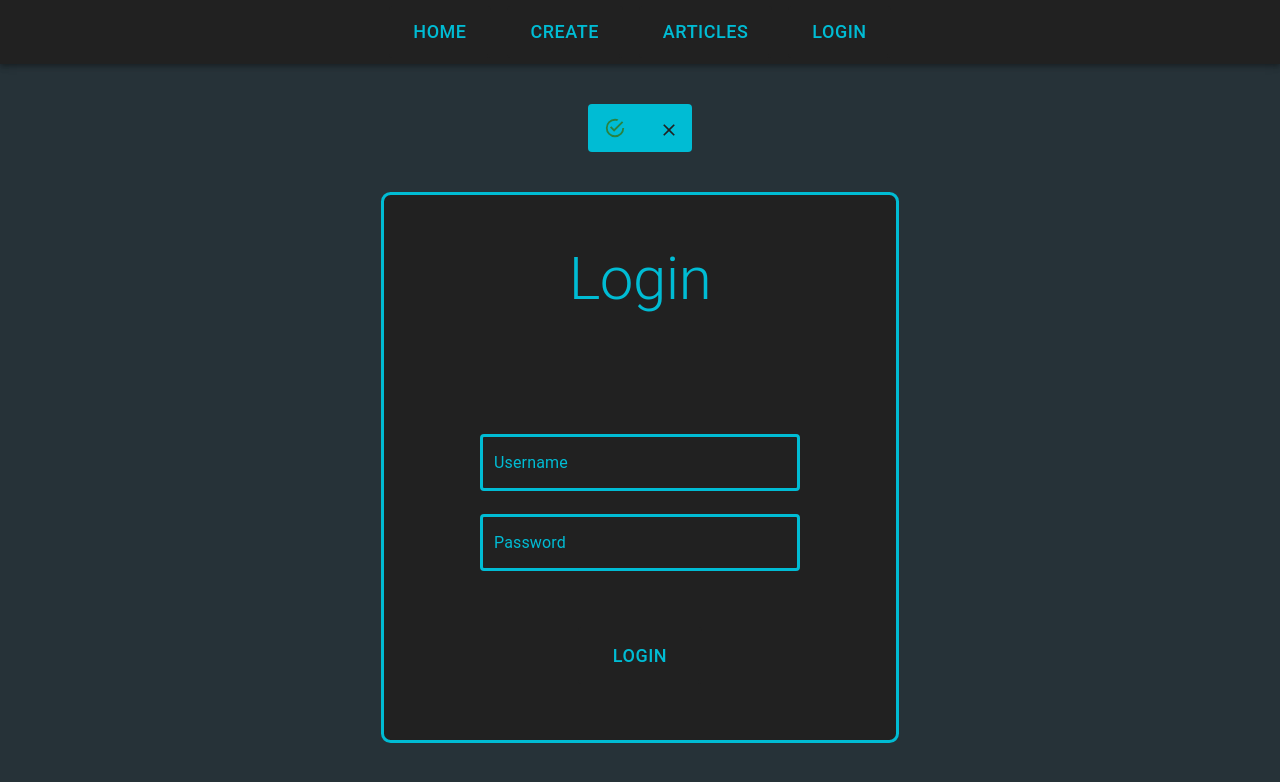
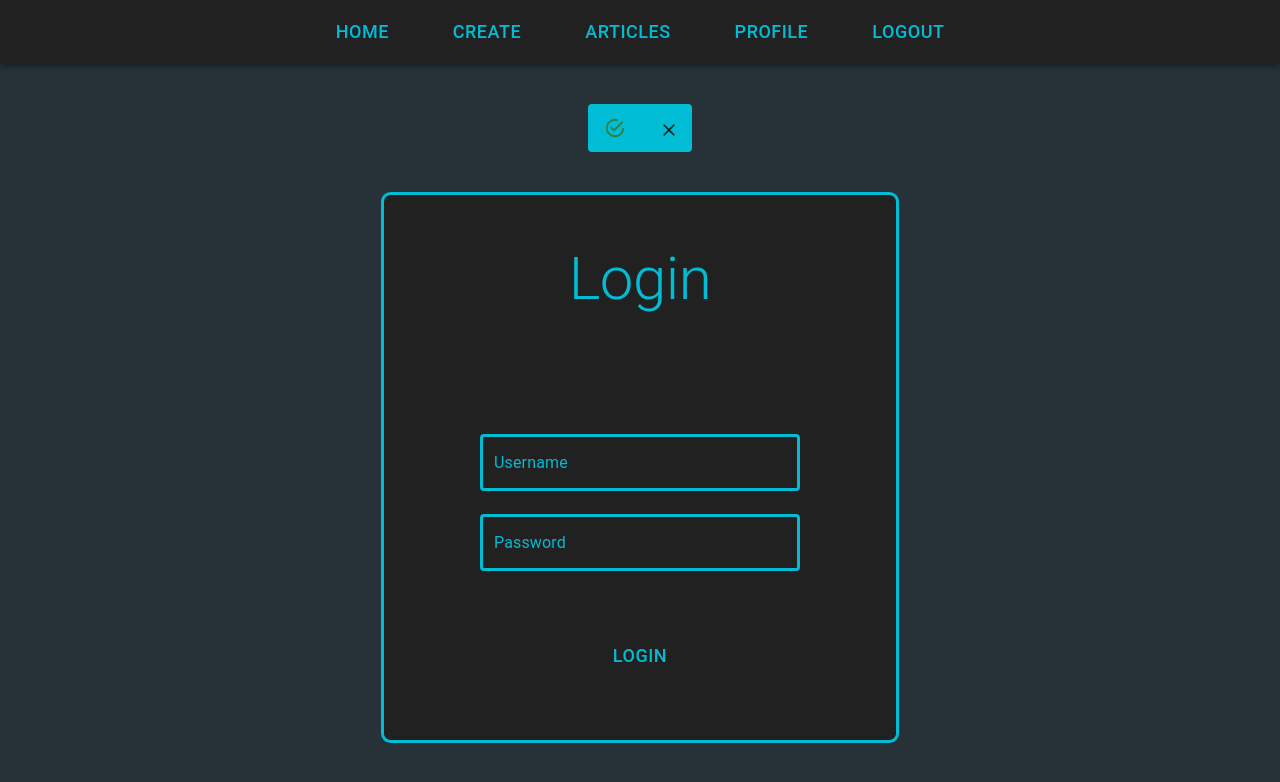
Before and after one commit to FearlessFerris/QuickWiki, a React (Create React App) app in the folder quickwiki-frontend/: page /user/login in a window 1280 px wide. Shown: the top 782 px of the page. Built offline with nearby package versions, Linux system fonts and the light colour scheme; sample sign-in values are in the browser's storage.

Commit message:
Profile Functionality

```diff
--- a/quickwiki-frontend/src/components/App.js
+++ b/quickwiki-frontend/src/components/App.js
@@ -8,33 +8,39 @@ import { Button, Container, Typography } from '@mui/material';
 
 
 // Components & Necessary Files
+import AlertComponent from './Alert';
+import CreateUserForm from './CreateUser';
 import Home from './Home';
-import CreateUserForm from './CreateUser';
 import Login from './Login';
 import Navbar from './Navbar';
-import AlertComponent from './Alert';
+import PrivateRoute from './PrivateRoute';
+import Profile from './Profile';
 import '../static/App.css';
 
 
 // Context Providers
 import { AlertProvider } from './ContextDirectory.js/AlertContext';
+import { LoggedInProvider } from './ContextDirectory.js/LoggedInContext';
 
 
 // QuickWiki Component
 function App() {
   return (
     <AlertProvider>
+    <LoggedInProvider>
     <div className = "App">
       <Router>
       <Navbar />
         <Routes>
           <Route exact path = '/' element = { <Home /> } />
           <Route exact path = '/user/create' element = { <CreateUserForm /> } />
+          <Route exact path = '/user/profile' element = { <PrivateRoute component = { Profile } /> } />
           <Route exact path = '/user/login' element = { <Login /> } />
         </Routes>
       </Router>
       <AlertComponent />
     </div>
+    </LoggedInProvider>
     </AlertProvider>
   );
 }
--- a/quickwiki-frontend/src/components/ContextDirectory.js/LoggedInContext.js
+++ b/quickwiki-frontend/src/components/ContextDirectory.js/LoggedInContext.js
@@ -16,12 +16,42 @@ import React, { createContext, useState, useEffect, useContext } from 'react';
 
 */
 
-// LoggedInContext
+// Create LoggedInContext
 const LoggedInContext = createContext();
 
+
+// Custom hook to use the LoggedInContext
+export const useLoggedIn = () => useContext( LoggedInContext );
+
+
+// LoggedInContext Component
 export const LoggedInProvider = ({ children }) => {
 
     const [ isLoggedIn, setIsLoggedIn ] = useState( false );
 
+    useEffect( () => {
+        const token = localStorage.getItem( 'access_token' );
+        if( token ){
+            console.log( 'We found the token!!!' );
+            setIsLoggedIn( true );
+        }
+    }, []);
 
+    const login = () => {
+        console.log( 'Logging in!' );
+        setIsLoggedIn( true );
+    }
+
+    const logout = () => {
+        console.log( 'Logging out!' );
+        localStorage.removeItem( 'access_token' );
+        localStorage.removeItem( 'user_id' );
+        setIsLoggedIn( false );
+    }
+
+    return(
+        <LoggedInContext.Provider value = {{ isLoggedIn, login, logout }}>
+            { children }
+        </LoggedInContext.Provider>
+    )
 }
--- a/quickwiki-frontend/src/components/Login.js
+++ b/quickwiki-frontend/src/components/Login.js
@@ -10,6 +10,7 @@ import apiClient from '../api/apiClient';
 
 // Components & Necessary Files
 import { useAlert } from './ContextDirectory.js/AlertContext';
+import { useLoggedIn } from './ContextDirectory.js/LoggedInContext';
 
 
 // Login Component
@@ -22,6 +23,7 @@ function Login() {
     });
     const navigate = useNavigate();
     const { displayAlert } = useAlert();
+    const { login } = useLoggedIn();
 
     const handleChange = ( e ) => {
         const { name, value } = e.target;
@@ -50,10 +52,12 @@ function Login() {
         }
         try{
             const response = await apiClient.post( '/login', formData )
+            console.log( response.data );
             if( response.status === 200 ){
                 const { access_token, user_id, message } = response.data;
                 localStorage.setItem( 'access_token', access_token );
                 localStorage.setItem( 'user_id', user_id );
+                login();
                 displayAlert( message, 'success' );
                 setFormData({
                     username: '',
--- a/quickwiki-frontend/src/components/Navbar.js
+++ b/quickwiki-frontend/src/components/Navbar.js
@@ -8,13 +8,18 @@ import { AppBar, Box, Button, Container, createTheme, IconButton, Menu, MenuItem
 
 
 // Components & Necessary Files
-
+import { useLoggedIn } from './ContextDirectory.js/LoggedInContext';
 
 // Navbar Component
 function Navbar() {
 
+    const navigate = useNavigate();
+    const { isLoggedIn, logout } = useLoggedIn();
 
-
+    const handleLogout = () => {
+        logout();
+        navigate( '/user/login' );
+    }
 
     return (
         <div className='navbar-container'
@@ -93,6 +98,43 @@ function Navbar() {
                         >
                             Articles
                         </Button>
+                        {isLoggedIn ? (
+                            <>
+                                <Button
+                                    component={Link}
+                                    to='/user/profile'
+                                    variant="outlined"
+                                    size="large"
+                                    sx={{
+                                        color: '#00bcd4',
+                                        border: '.2rem solid #212121',
+                                        fontSize: 'large',
+                                        margin: '0 8px',
+                                        '&:hover': {
+                                            border: '.2rem solid #00bcd4',
+                                        },
+                                    }}
+                                >
+                                    Profile
+                                </Button>
+                                <Button
+                                    onClick={handleLogout}
+                                    variant="outlined"
+                                    size="large"
+                                    sx={{
+                                        color: '#00bcd4',
+                                        border: '.2rem solid #212121',
+                                        fontSize: 'large',
+                                        margin: '0 8px',
+                                        '&:hover': {
+                                            border: '.2rem solid #00bcd4',
+                                        },
+                                    }}
+                                >
+                                    Logout
+                                </Button>
+                            </>
+                        ) : (
                             <Button
                                 component={Link}
                                 to='/user/login'
@@ -110,6 +152,7 @@ function Navbar() {
                             >
                                 Login
                             </Button>
+                        )}
                     </Box>
                 </Toolbar>
             </AppBar>
--- /dev/null
+++ b/quickwiki-frontend/src/components/PrivateRoute.js
@@ -0,0 +1,21 @@
+// Private Route Component Implementation
+
+
+// Dependencies
+import React from 'react';
+import { Navigate } from 'react-router-dom';
+
+
+// Components & Necessary Files
+import { useLoggedIn } from './ContextDirectory.js/LoggedInContext';
+
+
+
+// Private Route Component
+function PrivateRoute({ component: Component }) {
+
+    const { isLoggedIn } = useLoggedIn();
+    return isLoggedIn ? <Component /> : <Navigate to = '/user/login' /> ;
+}
+
+export default PrivateRoute;
--- /dev/null
+++ b/quickwiki-frontend/src/components/Profile.js
@@ -0,0 +1,71 @@
+// Profile Component Implementation
+
+
+// Dependencies
+import React, { useState, useEffect } from 'react';
+import { useNavigate } from 'react-router-dom';
+import { Alert, Box, Button, Input, TextField, PasswordField, Typography } from '@mui/material';
+
+
+// Components & Necessary Files
+import apiClient from '../api/apiClient';
+
+
+// Profile Component
+function Profile() {
+
+    const [ profile, setProfile ] = useState({});
+
+    useEffect( () => {
+        const fetchProfile = async () => {
+            try{
+                const response = await apiClient.get( '/profile' );
+                console.log( response );
+            }
+            catch( error ){
+                console.error( 'Error fetching user profile' );
+            }
+        }
+
+        fetchProfile();
+    }, []);
+
+    return(
+        <div
+            className = 'profile-container'
+        >
+            <form
+                style = {{
+                    backgroundColor: '#212121',
+                    border: '.2rem solid #00bcd4',
+                    borderRadius: '.6rem',
+                    marginTop: '8rem',
+                    marginBottom: '2rem'
+                }}
+            >
+                <Box
+                    sx = {{
+                        paddingTop: '2rem',
+                        paddingBottom: '2rem',
+                        paddingLeft: '6rem',
+                        paddingRight: '6rem'
+                    }}
+                >
+                    <Typography
+                        variant = 'h2'
+                        color = '#00bcd4'
+                        sx = {{
+                            marginBottom: '6rem'
+                        }}
+                    >
+                    User Profile
+                    </Typography>
+
+                </Box>
+
+            </form>
+        </div>
+    )
+}
+
+export default Profile;
```
Also changed, not shown: 2 other files (tests, documents, lock files or other folders). Lines whose indentation alone changed are shown as unchanged.
